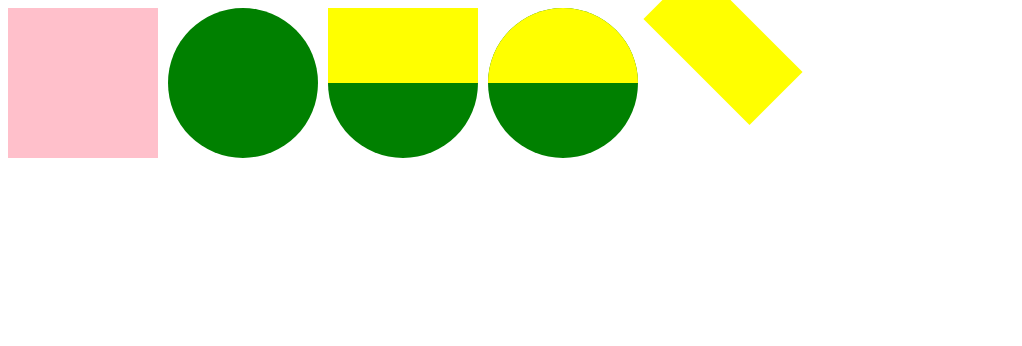
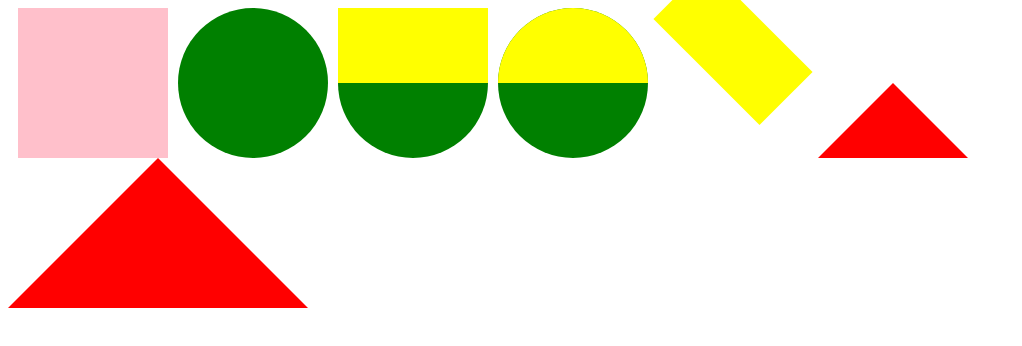
Before and after one commit to gwoliveira/formasgeometricas, a plain HTML site: page index.html in a window 1280 px wide. Shown: the whole page, without its empty margins (0-1022 px from the left). Drawn offline with Linux system fonts and the light colour scheme.

Commit message:
triangulos

```diff
--- a/figuras.css
+++ b/figuras.css
@@ -4,6 +4,7 @@
 	height:150px;
 	float:left;
 	margin-right:10px;
+	margin-left:10px;
 }
 .circulo{
 	background-color:green;
@@ -23,3 +24,26 @@
 .rotate45{
 	transform: rotate(45deg);
 }
+.quadradofora{
+	width:150px;
+	height:150px;
+	float:left;
+	margin-right:10px;
+	margin-left:10px;
+	overflow:hidden;
+}
+.preparaTriangulo{
+	margin-top:106px;
+	width:150px;
+	height:150px;
+	background-color:red;
+}
+.triangulo{
+	margin-right: 10px;
+    width: 0px;
+    height: 0px;
+    float: left;
+    border-left: 150px solid transparent;
+    border-bottom: 150px solid red;
+    border-right: 150px solid transparent;
+}
--- a/index.html
+++ b/index.html
@@ -13,5 +13,10 @@
 			<div class="retangulo"></div>
 		</div>
 		<div class="retangulo rotate45"></div>
+		<div class="quadradofora">
+			<div class="preparaTriangulo rotate45">
+			</div>
+		</div>
+		<div class="triangulo"></div>
 	<body>
 </html>
```
